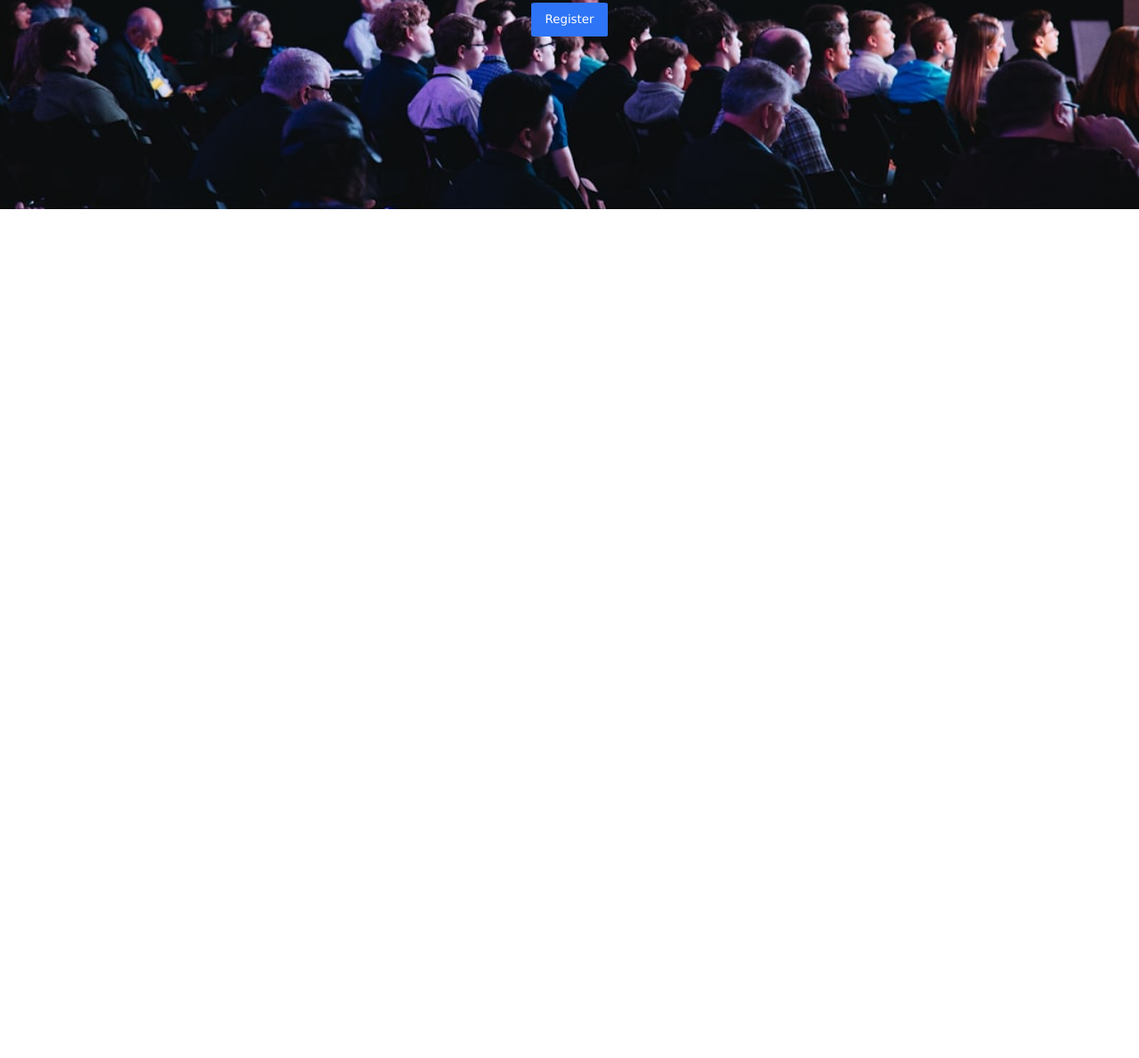
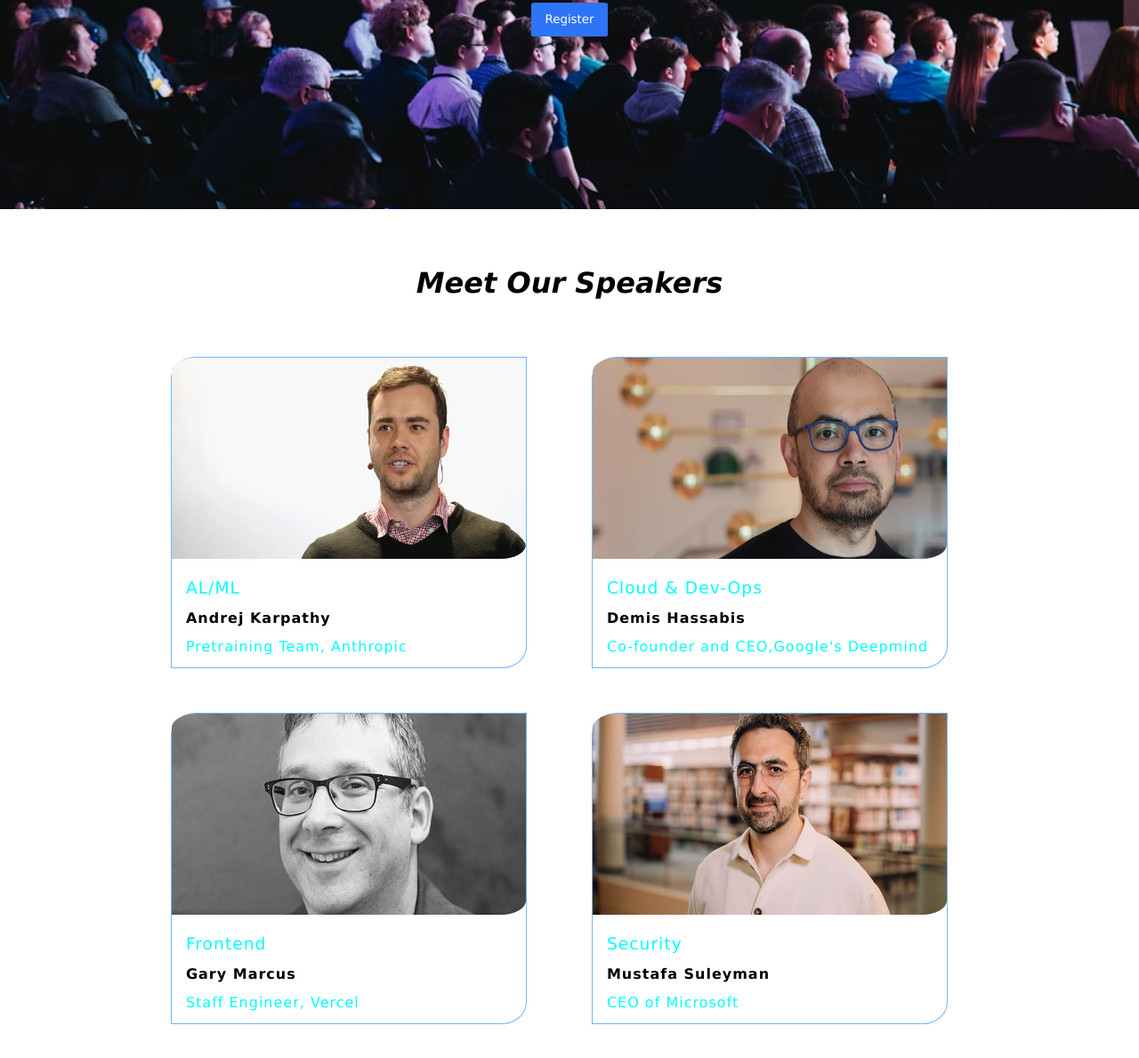
Before and after one commit to yuvrajdip/project_1, a plain HTML site: page index.html in a window 1280 px wide. Shown: the part 489-1678 px from the top of the page at 89% size. Before the commit the page ends 800 px from the top, so only its background shows below. Drawn offline with Linux system fonts and the light colour scheme.

Commit message:
Speaker section done

```diff
--- a/index.html
+++ b/index.html
@@ -47,6 +47,53 @@
         </div>
     </main>
     <!-- hero-banner ends -->
+
+    <!-- Speaker Section -->
+    <div style="margin:5% auto;">
+        <h3 style="text-align: center; margin:5% 0%; font-size: 2rem; font-style: italic;">Meet Our Speakers</h3>
+        <div class="speaker-grid">
+            <div class="speaker-card">
+                <img class="speaker-card-img" src="./assets/andrej.png" alt="" srcset="">
+                <div class="centering-texts-of-card">
+                    <div>
+                        <h3>AL/ML</h3>
+                        <h4>Andrej Karpathy</h4>
+                        <p>Pretraining Team, Anthropic</p>
+                    </div>
+                </div>
+            </div>
+            <div class="speaker-card">
+                <img class="speaker-card-img" src="./assets/demis.png" alt="" srcset="">
+                <div class="centering-texts-of-card">
+                    <div>
+                        <h3>Cloud & Dev-Ops</h3>
+                        <h4>Demis Hassabis</h4>
+                        <p>Co-founder and CEO,Google's Deepmind</p>
+                    </div>
+                </div>
+            </div>
+            <div class="speaker-card">
+                <img class="speaker-card-img" src="./assets/gary.png" alt="" srcset="">
+                <div class="centering-texts-of-card">
+                    <div>
+                        <h3>Frontend</h3>
+                        <h4>Gary Marcus</h4>
+                        <p>Staff Engineer, Vercel</p>
+                    </div>
+                </div>
+            </div>
+            <div class="speaker-card">
+                <img class="speaker-card-img" src="./assets/mustafa.png" alt="" srcset="">
+                <div class="centering-texts-of-card">
+                    <div>
+                        <h3>Security</h3>
+                        <h4>Mustafa Suleyman</h4>
+                        <p>CEO of Microsoft</p>
+                    </div>
+                </div>
+            </div>
+        </div>
+    </div>
 </body>
 
 </html>
--- a/styles.css
+++ b/styles.css
@@ -79,10 +79,58 @@
     background-size: cover;
 }
 
-.hero-section h1,
-p {
+.hero-section h1 {
+    color: aliceblue;
+    padding: 0 12%;
+}
+
+.hero-section p {
     color: aliceblue;
     padding: 0 12%;
 }
 
 /* hero banner style ends */
+
+.speaker-grid {
+    display: grid;
+    grid-template-columns: repeat(2, 1fr);
+    /* gap: 50px; */
+    margin: 0% 15%;
+    gap: 50px;
+}
+
+.speaker-card {
+    border: 0.25px solid rgba(91, 173, 255, 0.877);
+    /* border-radius: 6%; */
+    text-align: left;
+    height: 350px;
+    width: 400px;
+    border-radius: 7% 0 7% 0;
+}
+
+.speaker-card-img {
+    width: 100%;
+    height: 65%;
+    border-radius: 7% 0 7% 0;
+}
+
+.centering-texts-of-card {
+    height: 35%;
+    display: flex;
+    flex-direction: row;
+    justify-content: flex-start;
+    align-items: center;
+    padding-left: 4%;
+    line-height: 2;
+    letter-spacing: 1px;
+}
+
+.speaker-card h3 {
+    font-weight: 200;
+    color: aqua;
+}
+
+.speaker-card p {
+    font-weight: 100;
+    color: aqua;
+}
```
